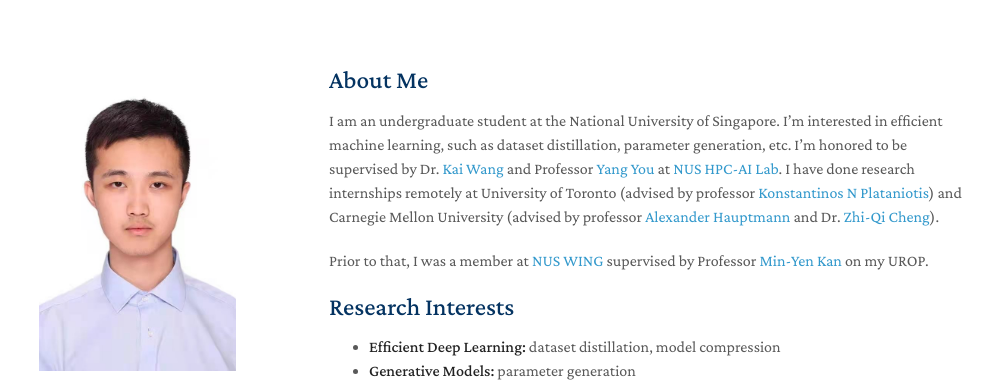
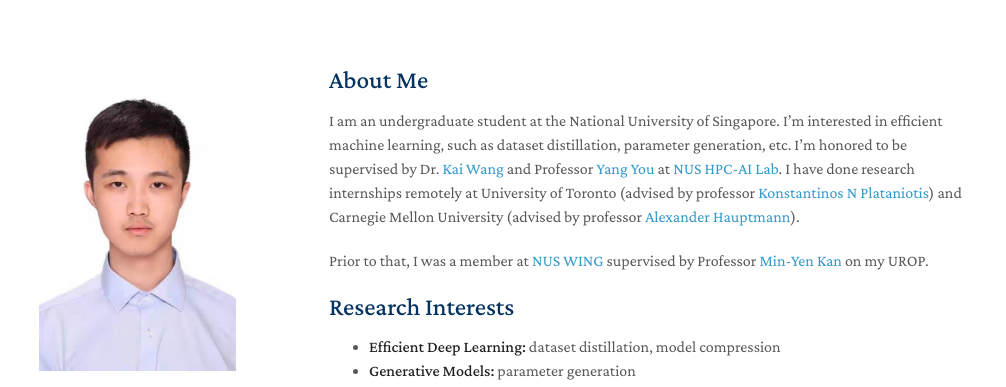
Before and after one commit to lizekai-richard/lizekai-richard.github.io, a Jekyll site: the page built from index.md, in a window 1280 px wide and 900 px high. Shown: the top 387 px of the window, without its empty margins (141-1147 px from the left). Built offline with Jekyll 4.4.1, drawn with Linux system fonts in a browser that asks for light colours; nearby versions of some CDN libraries; a style sheet for code colours, icons or effects is not loaded; our own code applies the rules of GitHub Pages for plain Markdown files.

Commit message:
Update profile

```diff
--- a/index.md
+++ b/index.md
@@ -7,7 +7,7 @@ layout: homepage
 I am an undergraduate student at the National University of Singapore. I'm interested in efficient machine learning,
 such as dataset distillation, parameter generation, etc. I'm honored to be supervised by Dr. [Kai Wang](https://kaiwang960112.github.io/) and Professor
 [Yang You](https://www.comp.nus.edu.sg/~youy/) at [NUS HPC-AI Lab](https://ai.comp.nus.edu.sg/). I have done research internships remotely at University of Toronto (advised by professor
-[Konstantinos N Plataniotis](https://www.plataniotis.com/)) and Carnegie Mellon University (advised by professor [Alexander Hauptmann](https://www.cs.cmu.edu/~alex/) and Dr. [Zhi-Qi Cheng](https://zhiqic.github.io/homepage/index.html)).
+[Konstantinos N Plataniotis](https://www.plataniotis.com/)) and Carnegie Mellon University (advised by professor [Alexander Hauptmann](https://www.cs.cmu.edu/~alex/)).
 
 Prior to that, I was a member at [NUS WING](https://wing.comp.nus.edu.sg/) supervised by Professor [Min-Yen Kan](https://www.comp.nus.edu.sg/~kanmy/) on my UROP.
 
```
